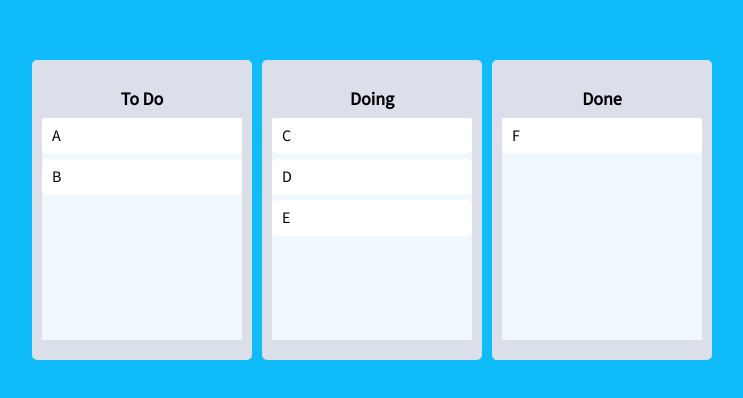
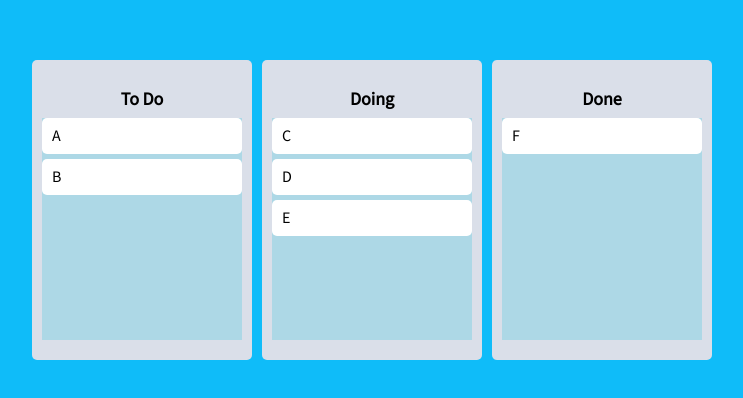
Before and after one commit to RJ-Stony/react-master, a React (Create React App) app: page / in a window 1280 px wide. Shown: the part 190-588 px from the top of the page, without its empty margins (268-1011 px from the left). Built offline with nearby package versions, Linux system fonts and the light colour scheme.

Commit message:
Add: snapshot

```diff
--- a/src/components/Board.tsx
+++ b/src/components/Board.tsx
@@ -19,9 +19,20 @@
   font-size: 18px;
 `;
 
-const Area = styled.div`
-  background-color: aliceblue;
+interface IAreaProps {
+  isDraggingOver: boolean;
+  isDraggingFromThis: boolean;
+}
+
+const Area = styled.div<IAreaProps>`
+  background-color: ${(props) =>
+    props.isDraggingOver
+      ? "lightpink"
+      : props.isDraggingFromThis
+      ? "lightcoral"
+      : "lightblue"};
   flex-grow: 1;
+  transition: background-color 0.3s ease-in-out;
 `;
 
 interface IBoardProps {
@@ -34,8 +45,13 @@
     <Wrapper>
       <Title>{boardId}</Title>
       <Droppable droppableId={boardId}>
-        {(magic) => (
-          <Area ref={magic.innerRef} {...magic.droppableProps}>
+        {(magic, info) => (
+          <Area
+            isDraggingOver={info.isDraggingOver}
+            isDraggingFromThis={Boolean(info.draggingFromThisWith)}
+            ref={magic.innerRef}
+            {...magic.droppableProps}
+          >
             {toDos.map((toDo, index) => (
               <DraggableCard key={toDo} index={index} toDo={toDo} />
             ))}
```
